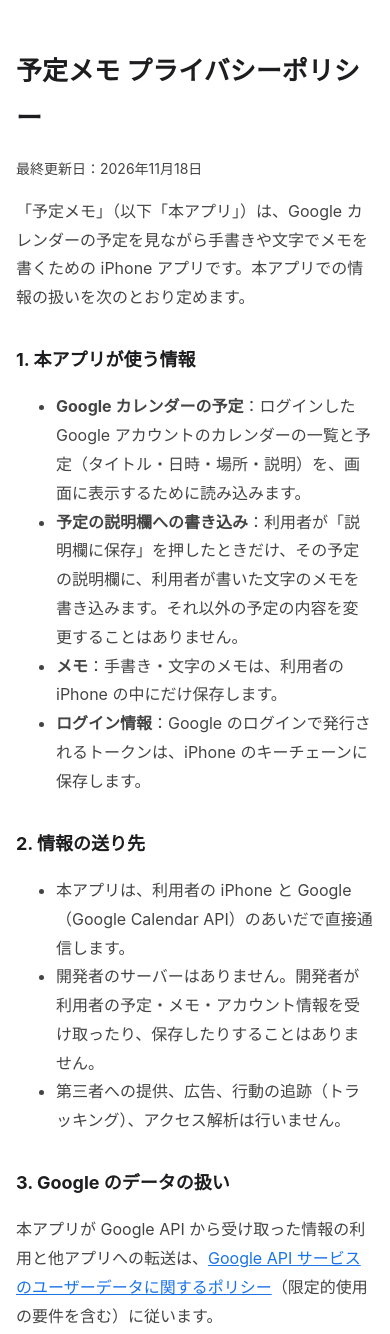
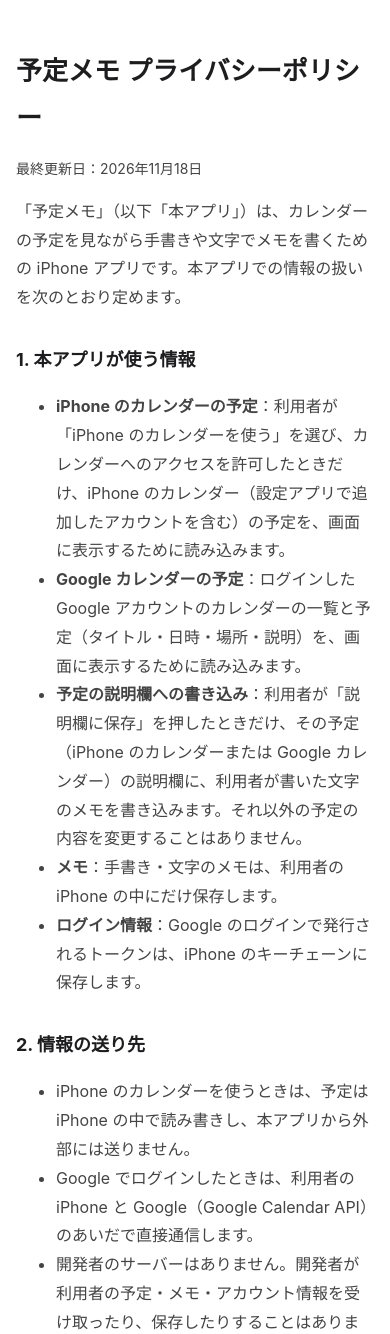
Before and after one commit to ateliershin/yoteimemo, a plain HTML site: page privacy.html in a window 390 px wide. Shown: the top 1334 px of the page. Drawn offline with Linux system fonts and the light colour scheme.

Commit message:
iPhone のカレンダーを読むことをページに追記
Co-Authored-By: Claude Opus 5.5 <noreply@anthropic.com>

```diff
--- a/privacy.html
+++ b/privacy.html
@@ -20,19 +20,21 @@
 <main>
   <h1>予定メモ プライバシーポリシー</h1>
   <p class="date">最終更新日：2026年11月18日</p>
-  <p>「予定メモ」（以下「本アプリ」）は、Google カレンダーの予定を見ながら手書きや文字でメモを書くための iPhone アプリです。本アプリでの情報の扱いを次のとおり定めます。</p>
+  <p>「予定メモ」（以下「本アプリ」）は、カレンダーの予定を見ながら手書きや文字でメモを書くための iPhone アプリです。本アプリでの情報の扱いを次のとおり定めます。</p>
 
   <h2>1. 本アプリが使う情報</h2>
   <ul>
+    <li><strong>iPhone のカレンダーの予定</strong>：利用者が「iPhone のカレンダーを使う」を選び、カレンダーへのアクセスを許可したときだけ、iPhone のカレンダー（設定アプリで追加したアカウントを含む）の予定を、画面に表示するために読み込みます。</li>
     <li><strong>Google カレンダーの予定</strong>：ログインした Google アカウントのカレンダーの一覧と予定（タイトル・日時・場所・説明）を、画面に表示するために読み込みます。</li>
-    <li><strong>予定の説明欄への書き込み</strong>：利用者が「説明欄に保存」を押したときだけ、その予定の説明欄に、利用者が書いた文字のメモを書き込みます。それ以外の予定の内容を変更することはありません。</li>
+    <li><strong>予定の説明欄への書き込み</strong>：利用者が「説明欄に保存」を押したときだけ、その予定（iPhone のカレンダーまたは Google カレンダー）の説明欄に、利用者が書いた文字のメモを書き込みます。それ以外の予定の内容を変更することはありません。</li>
     <li><strong>メモ</strong>：手書き・文字のメモは、利用者の iPhone の中にだけ保存します。</li>
     <li><strong>ログイン情報</strong>：Google のログインで発行されるトークンは、iPhone のキーチェーンに保存します。</li>
   </ul>
 
   <h2>2. 情報の送り先</h2>
   <ul>
-    <li>本アプリは、利用者の iPhone と Google（Google Calendar API）のあいだで直接通信します。</li>
+    <li>iPhone のカレンダーを使うときは、予定は iPhone の中で読み書きし、本アプリから外部には送りません。</li>
+    <li>Google でログインしたときは、利用者の iPhone と Google（Google Calendar API）のあいだで直接通信します。</li>
     <li>開発者のサーバーはありません。開発者が利用者の予定・メモ・アカウント情報を受け取ったり、保存したりすることはありません。</li>
     <li>第三者への提供、広告、行動の追跡（トラッキング）、アクセス解析は行いません。</li>
   </ul>
```
Also changed, not shown: index.html (+2 -2 lines).
